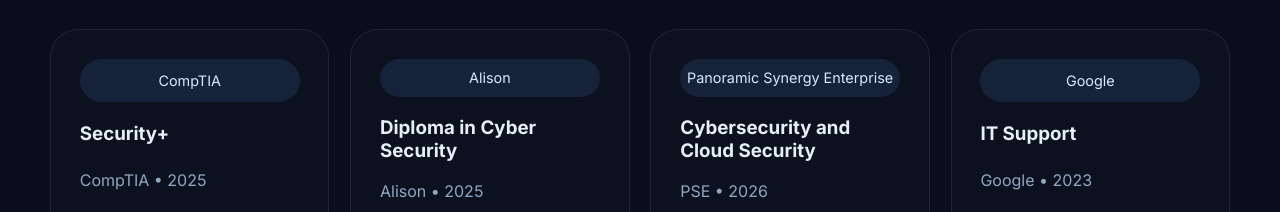
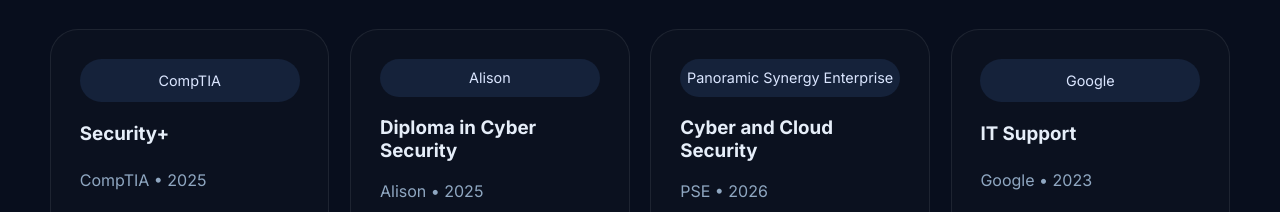
Before and after one commit to djsinzukali/Tech-Portfolio, a plain HTML site: page index.html in a window 1280 px wide. Shown: the part 3200-3412 px from the top of the page. Drawn offline with Linux system fonts and the light colour scheme.

Commit message:
Update index.html

```diff
--- a/index.html
+++ b/index.html
@@ -163,7 +163,7 @@
           </article>
           <article class="cert-card">
             <div class="cert-brand">Panoramic Synergy Enterprise</div>
-            <h3>Cybersecurity and Cloud Security</h3>
+            <h3>Cyber and Cloud Security</h3>
             <p>PSE • 2026</p>
             <a href="Doc/Diploma in Cyber and Cloud Security.jpeg" class="cert-button">Preview</a>
           </article>
```
